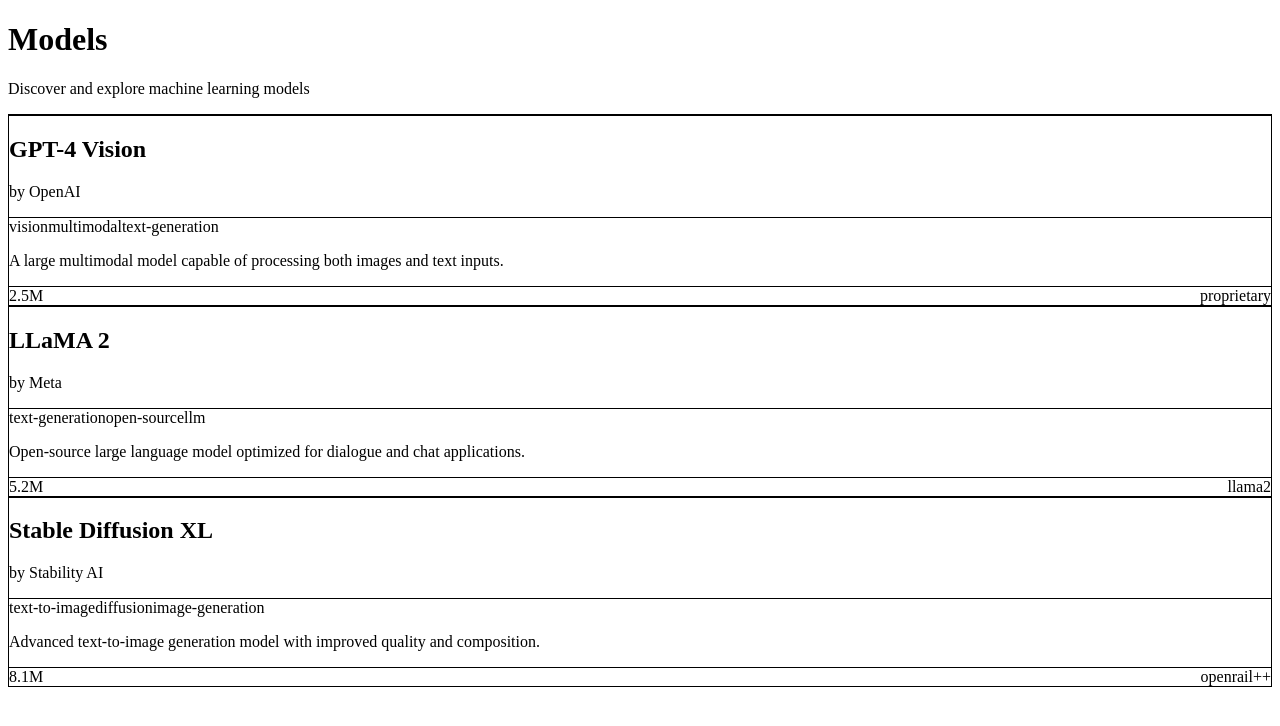
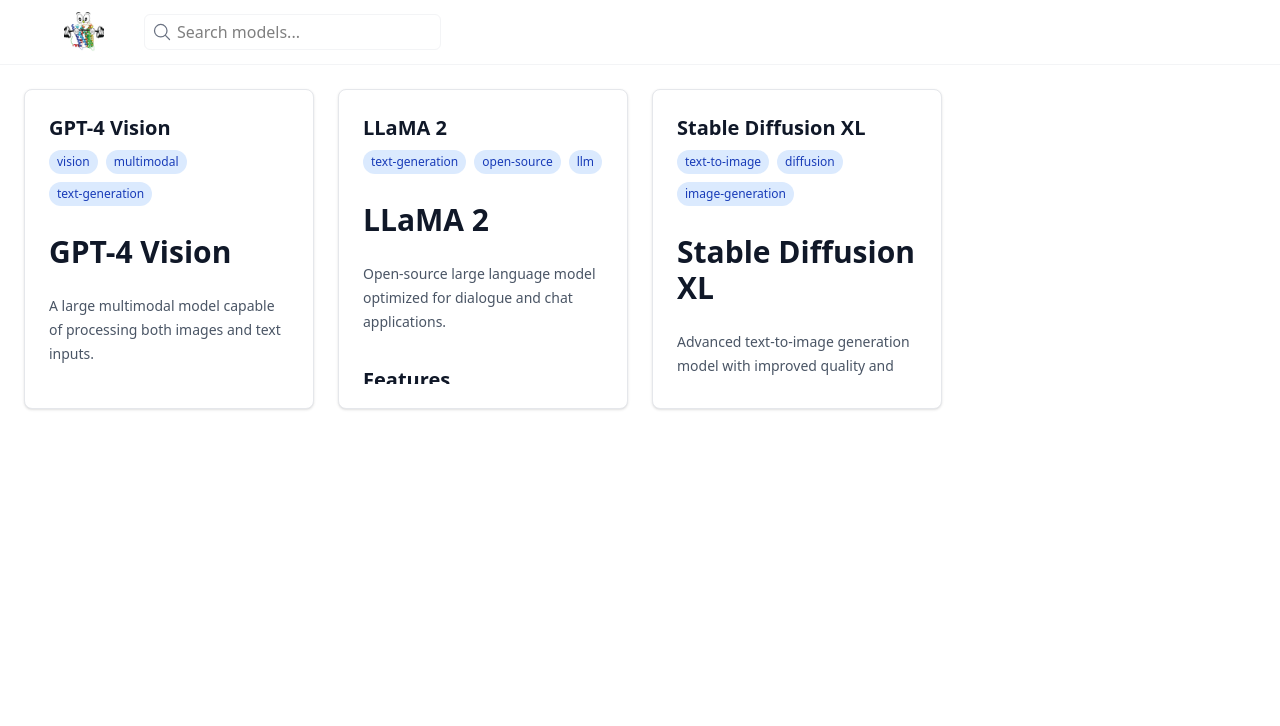
Before and after one commit to tintinrevient/model-cards, a SvelteKit app: page / in a window 1280 px wide. Shown: the top 726 px of the page. Built offline with nearby package versions, Linux system fonts and the light colour scheme.

Commit message:
first commit

```diff
--- a/package.json
+++ b/package.json
@@ -24,5 +24,9 @@
 		"tailwindcss": "^4.1.14",
 		"typescript": "^5.9.2",
 		"vite": "^7.1.7"
+	},
+	"dependencies": {
+		"@tailwindcss/typography": "^0.5.19",
+		"marked": "^16.4.0"
 	}
 }
--- a/src/app.css
+++ b/src/app.css
@@ -1,3 +1,2 @@
-@tailwind base;
-@tailwind components;
-@tailwind utilities;
+@import "tailwindcss";
+@plugin "@tailwindcss/typography";
--- a/src/routes/+page.js
+++ b/src/routes/+page.js
@@ -1,19 +1,29 @@
-export async function load() {
-  // Import all markdown files from a directory
-  const modelFiles = import.meta.glob('./content/*.md', { as: 'raw' });
+export async function load({ fetch }) {
+  // List of markdown files (hardcoded for now, could be dynamic)
+  const modelSlugs = ['gpt4-vision', 'llama2', 'stable-diffusion-xl'];
 
   const models = await Promise.all(
-    Object.entries(modelFiles).map(async ([path, resolver]) => {
-      const content = await resolver();
-      const parsed = parseMarkdown(content);
-      return {
-        ...parsed,
-        slug: path.split('/').pop().replace('.md', '')
-      };
+    modelSlugs.map(async (slug) => {
+      try {
+        const response = await fetch(`/content/${slug}.md`);
+        if (!response.ok) {
+          console.warn(`Failed to fetch ${slug}.md`);
+          return null;
+        }
+        const content = await response.text();
+        const parsed = parseMarkdown(content);
+        return {
+          ...parsed,
+          slug
+        };
+      } catch (error) {
+        console.warn(`Error loading ${slug}.md:`, error);
+        return null;
+      }
     })
   );
 
-  return { models };
+  return { models: models.filter(Boolean) };
 }
 
 function parseMarkdown(content) {
--- a/src/routes/+page.svelte
+++ b/src/routes/+page.svelte
@@ -1,73 +1,56 @@
 <script>
+  import logo from '$lib/assets/logo.png';
+  import { marked } from 'marked';
+  import { goto } from '$app/navigation';
+
   export let data;
   $: models = data.models;
+
+  function navigateToModel(slug) {
+    goto(`/model/${slug}`);
+  }
 </script>
 
-<div class="min-h-screen bg-gradient-to-br from-slate-50 to-slate-100">
-  <!-- Header -->
-  <div class="bg-white border-b border-slate-200 shadow-sm">
-    <div class="max-w-7xl mx-auto px-6 py-8">
-      <h1 class="text-4xl font-bold text-slate-900 mb-2">Models</h1>
-      <p class="text-slate-600">Discover and explore machine learning models</p>
+<header class="sticky top-0 border-b border-gray-100 bg-white z-30">
+  <div class="flex space-x-10 items-center h-16 mx-4 xl:max-w-6xl xl:mx-auto">
+    <div class="cursor-pointer w-10">
+      <img src={logo} alt="proteingym-logo">
+    </div>
+    <div class="relative">
+      <div class="absolute top-2 left-2">
+        <svg xmlns="http://www.w3.org/2000/svg" class="h-5 w-5 text-gray-500" fill="none" viewBox="0 0 24 24" stroke-width="1.5" stroke="currentColor">
+          <path stroke-linecap="round" stroke-linejoin="round" d="m21 21-5.197-5.197m0 0A7.5 7.5 0 1 0 5.196 5.196a7.5 7.5 0 0 0 10.607 10.607Z" />
+        </svg>
+      </div>
+      <input class="pl-8 rounded-md border border-gray-100 h-9 pr-8 focus:shadow-xl focus:outline-none focus:ring-1 focus:ring-gray-100 focus:border-gray-100" type="text" placeholder="Search models...">
     </div>
   </div>
+</header>
 
-  <!-- Models Grid -->
-  <div class="max-w-7xl mx-auto px-6 py-8">
-    <div class="grid grid-cols-1 md:grid-cols-2 lg:grid-cols-3 gap-6">
+<main class="grid grid-cols-1 md:grid-cols-2 lg:grid-cols-3 xl:grid-cols-4 gap-6 p-6 max-w-7xl mx-auto">
   {#each models as model}
-        <div class="bg-white rounded-lg shadow-md hover:shadow-lg transition-shadow overflow-hidden border border-slate-200">
-          <!-- Card Header -->
-          <div class="p-6 border-b border-slate-100">
-            <h2 class="text-xl font-bold text-slate-900 mb-1">
-              {model.frontmatter.name}
-            </h2>
-            <p class="text-sm text-slate-500">
-              by {model.frontmatter.author}
-            </p>
-          </div>
-
-          <!-- Card Body -->
-          <div class="p-6">
-            <!-- Tags -->
-            <div class="flex flex-wrap gap-2 mb-4">
+    <div
+      class="bg-white border border-gray-200 rounded-lg shadow-sm hover:shadow-md transition-shadow p-6 h-80 flex flex-col cursor-pointer"
+      on:click={() => navigateToModel(model.slug)}
+      on:keydown={(e) => e.key === 'Enter' && navigateToModel(model.slug)}
+      role="button"
+      tabindex="0"
+    >
+      <div class="mb-4">
+        <h2 class="text-xl font-semibold text-gray-900 mb-2">{model.frontmatter.name}</h2>
+        {#if model.frontmatter.tags}
+          <div class="flex flex-wrap gap-2 mb-3">
             {#each model.frontmatter.tags as tag}
-                <span class="px-2.5 py-1 bg-blue-100 text-blue-700 text-xs rounded-full font-medium">
-                  {tag}
-                </span>
+              <span class="px-2 py-1 text-xs font-medium bg-blue-100 text-blue-800 rounded-full">{tag}</span>
             {/each}
           </div>
-
-            <!-- Description -->
-            <p class="text-slate-600 text-sm line-clamp-3 mb-4">
-              {model.content.split('\n').find(line => line.trim() && !line.startsWith('#'))}
-            </p>
-
-            <!-- Stats -->
-            <div class="flex items-center justify-between text-xs text-slate-500 pt-4 border-t border-slate-100">
-              <div class="flex items-center gap-1">
-                <svg class="w-4 h-4" fill="currentColor" viewBox="0 0 20 20">
-                  <path d="M10 12a2 2 0 100-4 2 2 0 000 4z"/>
-                  <path fill-rule="evenodd" d="M.458 10C1.732 5.943 5.522 3 10 3s8.268 2.943 9.542 7c-1.274 4.057-5.064 7-9.542 7S1.732 14.057.458 10zM14 10a4 4 0 11-8 0 4 4 0 018 0z" clip-rule="evenodd"/>
-                </svg>
-                {model.frontmatter.downloads}
+        {/if}
       </div>
-              <span class="px-2 py-1 bg-slate-100 rounded text-slate-600">
-                {model.frontmatter.license}
-              </span>
+      <div class="prose prose-sm max-w-none text-gray-600 overflow-hidden flex-1">
+        <div class="line-clamp-6">
+          {@html marked(model.content)}
         </div>
       </div>
     </div>
   {/each}
-    </div>
-  </div>
-</div>
-
-<style>
-  .line-clamp-3 {
-    display: -webkit-box;
-    -webkit-line-clamp: 3;
-    -webkit-box-orient: vertical;
-    overflow: hidden;
-  }
-</style>
+</main>
--- /dev/null
+++ b/src/routes/model/[slug]/+page.js
@@ -0,0 +1,45 @@
+export async function load({ params, fetch }) {
+  try {
+    const response = await fetch(`/content/${params.slug}.md`);
+
+    if (!response.ok) {
+      throw new Error(`Model ${params.slug} not found`);
+    }
+
+    const content = await response.text();
+    const parsed = parseMarkdown(content);
+
+    return {
+      model: {
+        ...parsed,
+        slug: params.slug
+      }
+    };
+  } catch (error) {
+    throw new Error(`Model ${params.slug} not found`);
+  }
+}
+
+function parseMarkdown(content) {
+  const frontmatterRegex = /^---\n([\s\S]*?)\n---\n([\s\S]*)$/;
+  const match = content.match(frontmatterRegex);
+
+  if (!match) return null;
+
+  const frontmatter = {};
+  const yamlContent = match[1];
+  const markdownContent = match[2];
+
+  yamlContent.split('\n').forEach(line => {
+    const [key, ...valueParts] = line.split(':');
+    if (key && valueParts.length) {
+      let value = valueParts.join(':').trim();
+      if (value.startsWith('[') && value.endsWith(']')) {
+        value = value.slice(1, -1).split(',').map(v => v.trim());
+      }
+      frontmatter[key.trim()] = value;
+    }
+  });
+
+  return { frontmatter, content: markdownContent };
+}
--- /dev/null
+++ b/src/routes/model/[slug]/+page.server.js
@@ -0,0 +1,6 @@
+export async function entries() {
+  // List of available model slugs (should match the files in static/content)
+  const modelSlugs = ['gpt4-vision', 'llama2', 'stable-diffusion-xl'];
+
+  return modelSlugs.map(slug => ({ slug }));
+}
--- /dev/null
+++ b/src/routes/model/[slug]/+page.svelte
@@ -0,0 +1,41 @@
+<script>
+  import { goto } from '$app/navigation';
+  import { marked } from 'marked';
+  export let data;
+  $: model = data.model;
+</script>
+
+<div class="min-h-screen bg-gray-50">
+  <header class="bg-white border-b border-gray-200 sticky top-0 z-10">
+    <div class="max-w-4xl mx-auto px-6 py-4">
+      <button
+        on:click={() => goto('/')}
+        class="text-blue-600 hover:text-blue-800 mb-4 inline-flex items-center"
+      >
+        <svg class="w-4 h-4 mr-2" fill="none" stroke="currentColor" viewBox="0 0 24 24">
+          <path stroke-linecap="round" stroke-linejoin="round" stroke-width="2" d="M10 19l-7-7m0 0l7-7m-7 7h18"/>
+        </svg>
+        Back to Models
+      </button>
+
+      <div class="mb-4">
+        <h1 class="text-3xl font-bold text-gray-900 mb-3">{model.frontmatter.name}</h1>
+        {#if model.frontmatter.tags}
+          <div class="flex flex-wrap gap-2">
+            {#each model.frontmatter.tags as tag}
+              <span class="px-3 py-1 text-sm font-medium bg-blue-100 text-blue-800 rounded-full">{tag}</span>
+            {/each}
+          </div>
+        {/if}
+      </div>
+    </div>
+  </header>
+
+  <main class="max-w-4xl mx-auto px-6 py-8">
+    <div class="bg-white rounded-lg shadow-sm border border-gray-200 p-8">
+      <div class="prose prose-lg max-w-none">
+        {@html marked(model.content)}
+      </div>
+    </div>
+  </main>
+</div>
--- a/src/routes/content/gpt4-vision.md
+++ b/static/content/gpt4-vision.md
@@ -1,10 +1,6 @@
 ---
 name: GPT-4 Vision
-author: OpenAI
-downloads: 2.5M
 tags: [vision, multimodal, text-generation]
-license: proprietary
-updated: 2024-03-15
 ---
 
 # GPT-4 Vision
--- a/src/routes/content/llama2.md
+++ b/static/content/llama2.md
@@ -1,10 +1,6 @@
 ---
 name: LLaMA 2
-author: Meta
-downloads: 5.2M
 tags: [text-generation, open-source, llm]
-license: llama2
-updated: 2024-02-20
 ---
 
 # LLaMA 2
--- a/src/routes/content/stable-diffusion-xl.md
+++ b/static/content/stable-diffusion-xl.md
@@ -1,10 +1,6 @@
 ---
 name: Stable Diffusion XL
-author: Stability AI
-downloads: 8.1M
 tags: [text-to-image, diffusion, image-generation]
-license: openrail++
-updated: 2024-04-01
 ---
 
 # Stable Diffusion XL
```
Also changed, not shown: src/lib/assets/logo.png (added), 1 other file (tests, documents, lock files or other folders). Lines whose indentation alone changed are shown as unchanged.
